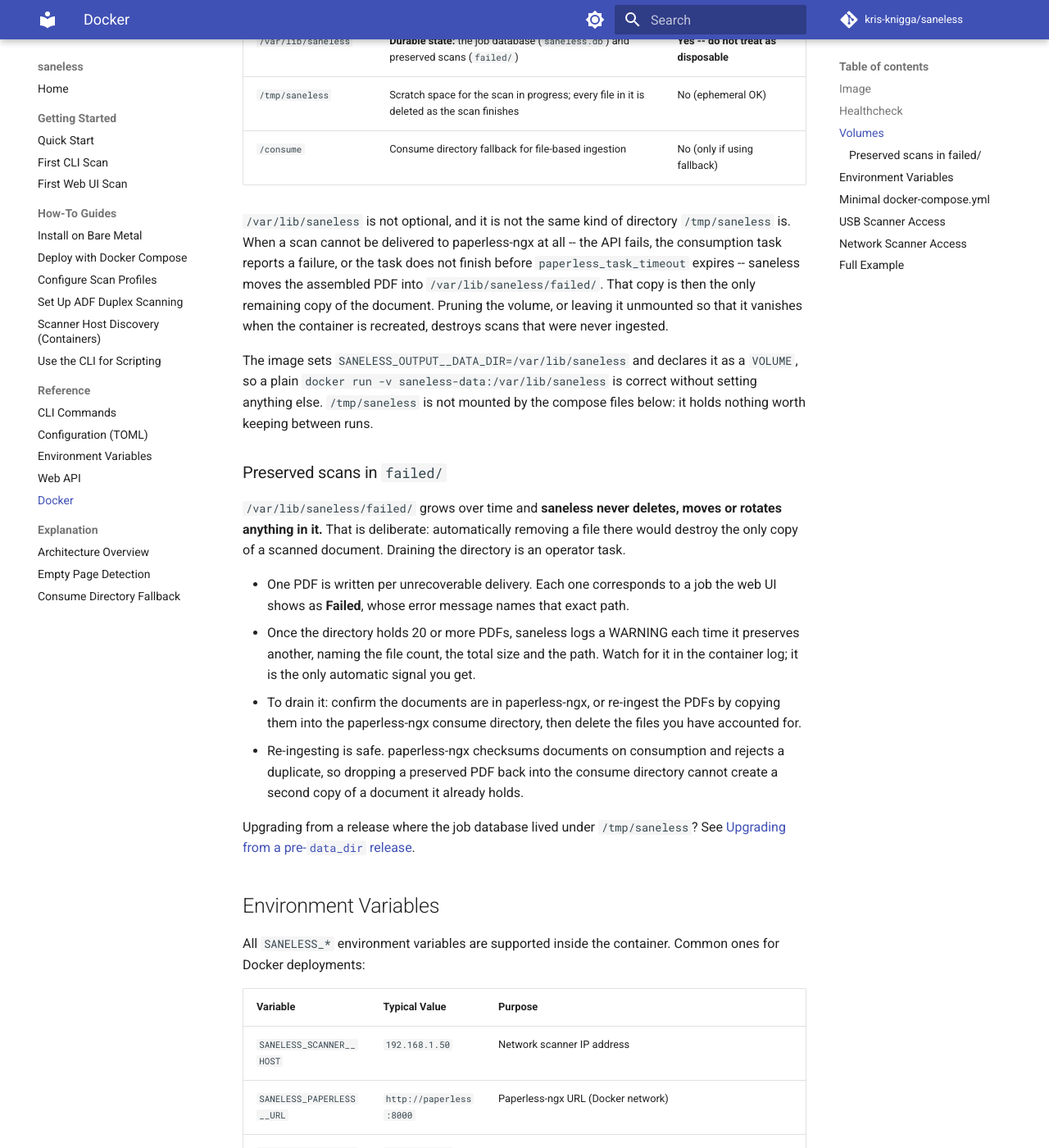
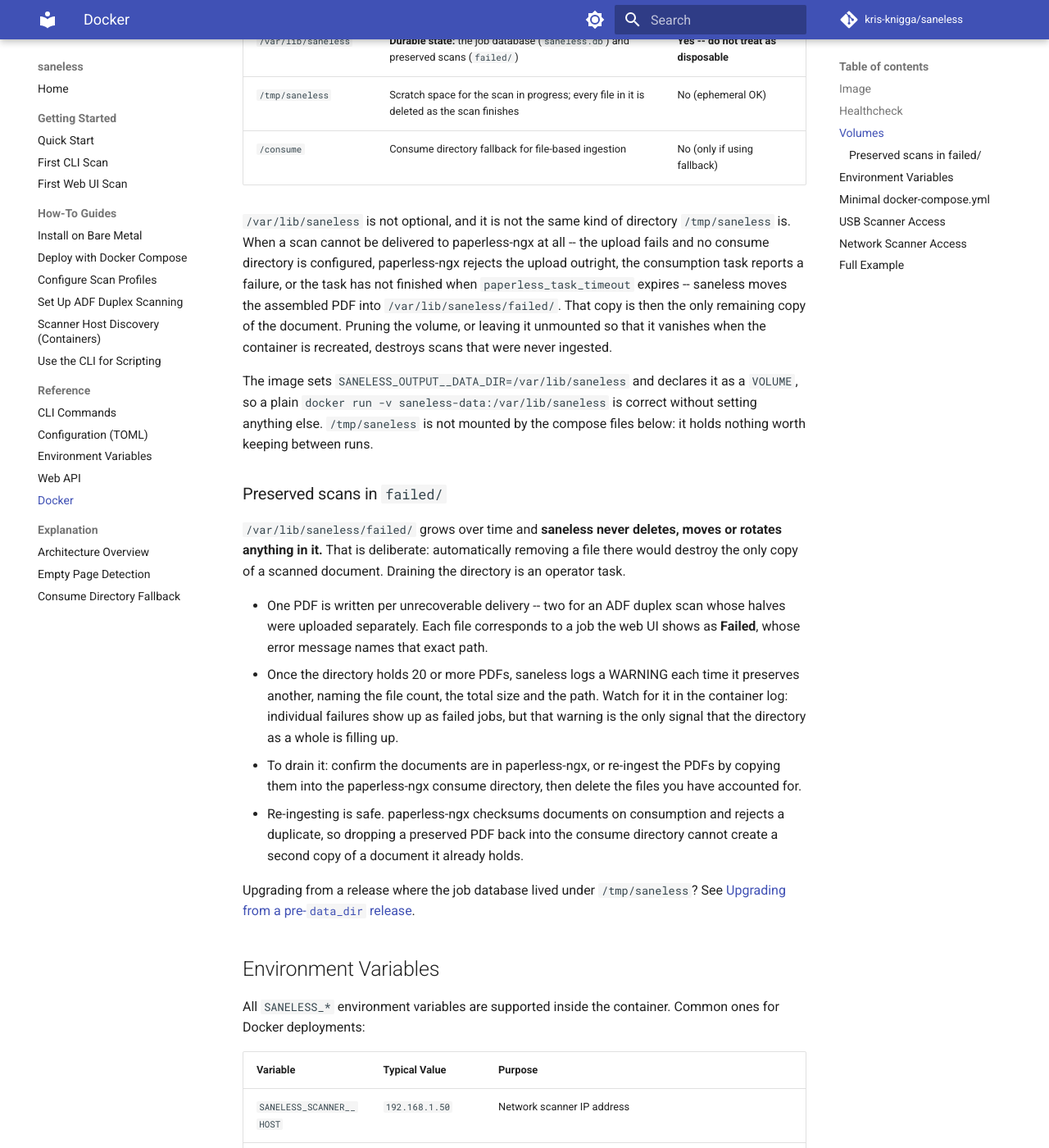
Before and after one commit to kdknigga/saneless, an MkDocs documentation site: the page built from docs/reference/docker.md, in a window 1280 px wide and 1400 px high, scrolled down 949 px. Shown: the whole window at 82% size. Built offline with MkDocs 1.6.1 and Material for MkDocs 9.7.7, drawn with Linux system fonts in a browser that asks for light colours; comment, search, counter and statistics services are not loaded.

Commit message:
docs(23-09): narrow the failed/ trigger list to what the code does
An API failure with a consume directory configured falls back rather than
preserving, so "the API fails" was wrong as an unqualified trigger. Name the
four cases that actually reach the preservation guard, and note that a duplex
mismatch preserves two partial PDFs rather than one.

Co-Authored-By: Claude Opus 5 <noreply@anthropic.com>
Claude-Session: https://claude.ai/code/session_01Qv5DSDnD5R3JQEHCiAfBMG

```diff
--- a/docs/reference/docker.md
+++ b/docs/reference/docker.md
@@ -33,8 +33,9 @@ The `/health` endpoint returns 200 when the worker thread is alive, 503 when it
 
 `/var/lib/saneless` is not optional, and it is not the same kind of directory
 `/tmp/saneless` is. When a scan cannot be delivered to paperless-ngx at all --
-the API fails, the consumption task reports a failure, or the task does not
-finish before `paperless_task_timeout` expires -- saneless moves the assembled
+the upload fails and no consume directory is configured, paperless-ngx rejects
+the upload outright, the consumption task reports a failure, or the task has not
+finished when `paperless_task_timeout` expires -- saneless moves the assembled
 PDF into `/var/lib/saneless/failed/`. That copy is then the only remaining copy
 of the document. Pruning the volume, or leaving it unmounted so that it vanishes
 when the container is recreated, destroys scans that were never ingested.
@@ -51,11 +52,13 @@ or rotates anything in it.** That is deliberate: automatically removing a file
 there would destroy the only copy of a scanned document. Draining the directory
 is an operator task.
 
-- One PDF is written per unrecoverable delivery. Each one corresponds to a job
-  the web UI shows as **Failed**, whose error message names that exact path.
+- One PDF is written per unrecoverable delivery -- two for an ADF duplex scan
+  whose halves were uploaded separately. Each file corresponds to a job the web
+  UI shows as **Failed**, whose error message names that exact path.
 - Once the directory holds 20 or more PDFs, saneless logs a WARNING each time it
   preserves another, naming the file count, the total size and the path. Watch
-  for it in the container log; it is the only automatic signal you get.
+  for it in the container log: individual failures show up as failed jobs, but
+  that warning is the only signal that the directory as a whole is filling up.
 - To drain it: confirm the documents are in paperless-ngx, or re-ingest the PDFs
   by copying them into the paperless-ngx consume directory, then delete the
   files you have accounted for.
```
